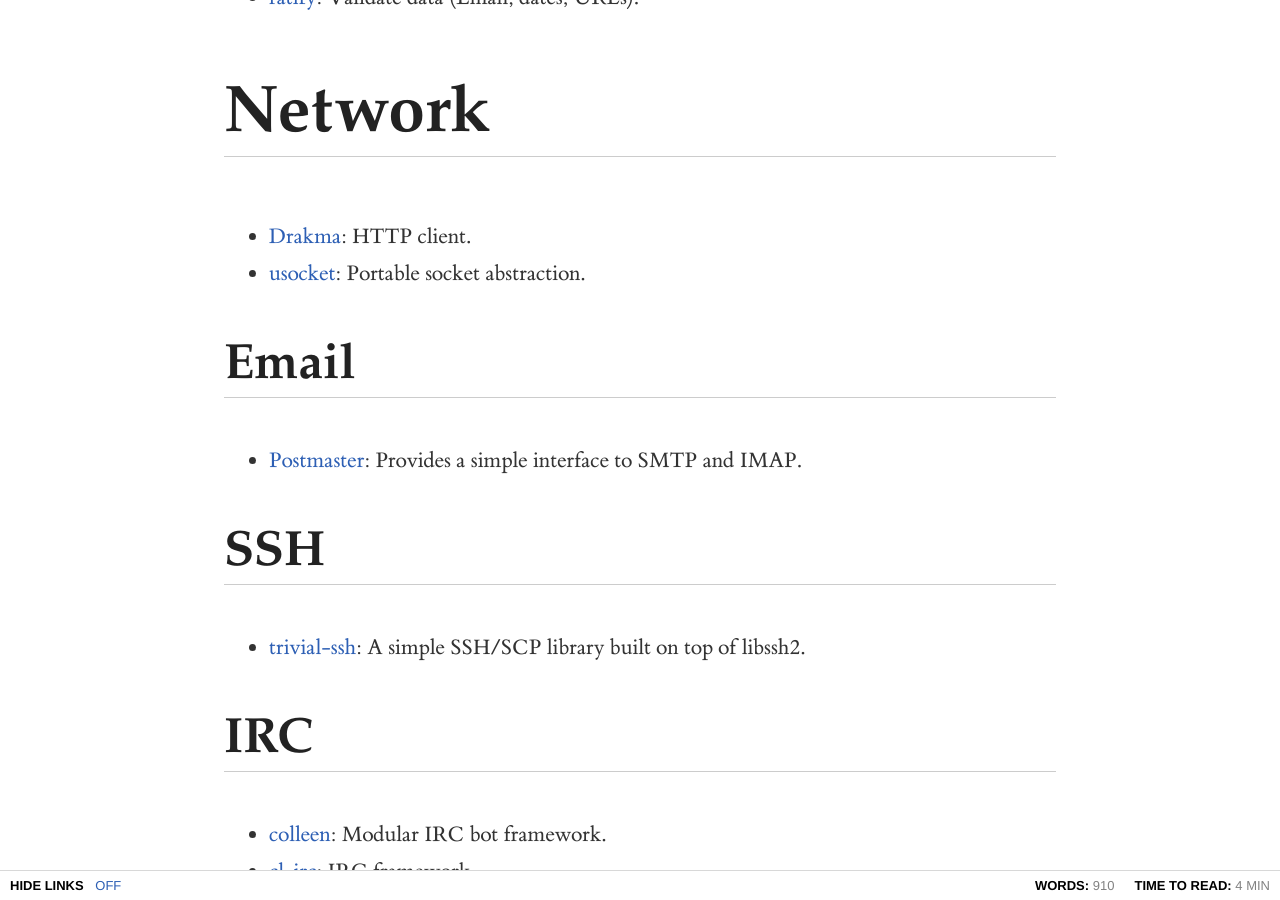
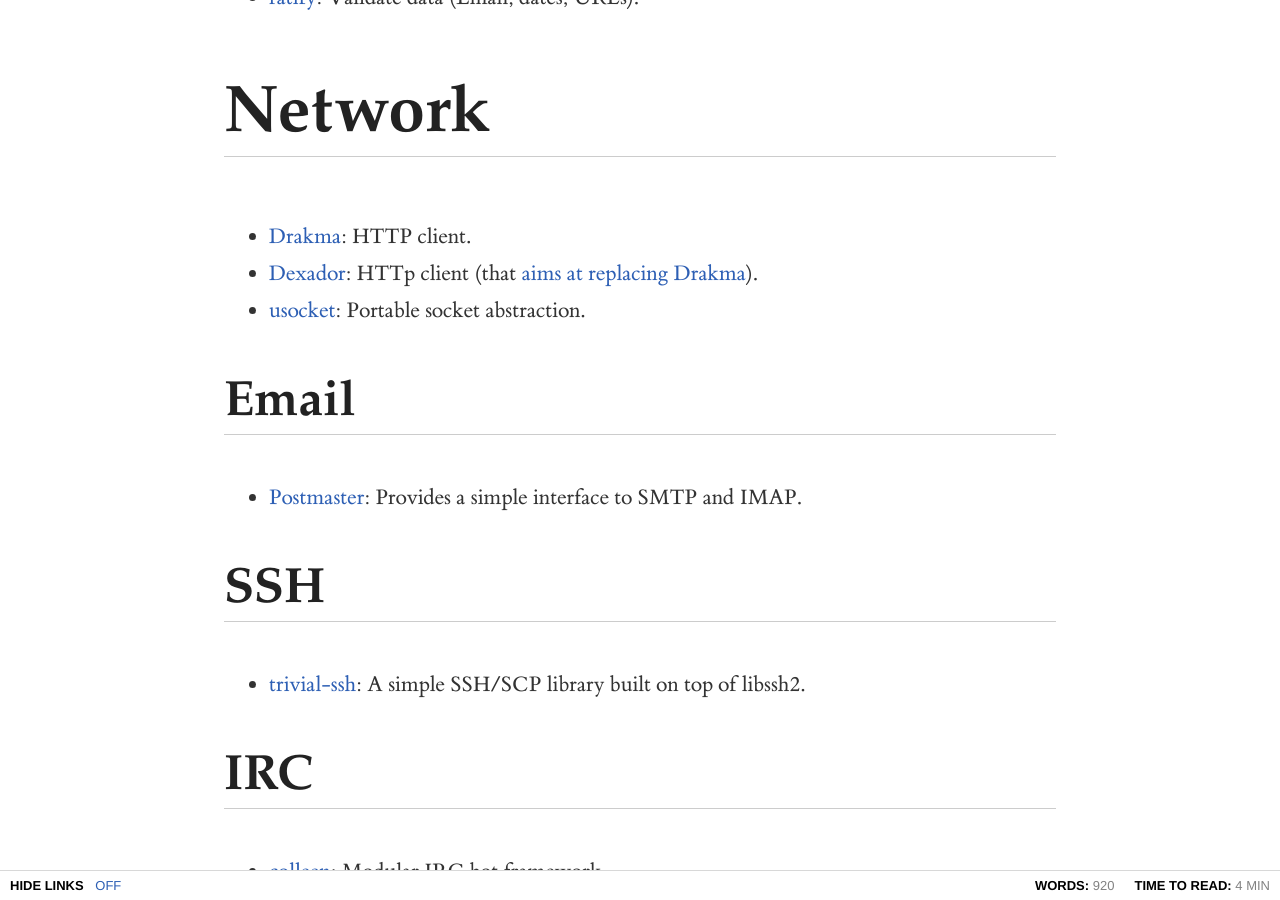
Before and after one commit to LispLang/lisplang.github.io, a Jekyll site: the page built from wiki/_posts/2016-01-01-recommended-libraries.md, in a window 1280 px wide and 900 px high, scrolled down 4891 px. Built offline with Jekyll 4.4.1, drawn with Linux system fonts in a browser that asks for light colours.

Commit message:
Dexador, HTTP client that aims at replacing Drakma

```diff
--- a/wiki/_posts/2016-01-01-recommended-libraries.md
+++ b/wiki/_posts/2016-01-01-recommended-libraries.md
@@ -117,6 +117,7 @@
 # Network
 
 - [Drakma](http://weitz.de/drakma/): HTTP client.
+- [Dexador](http://quickdocs.org/dexador/): HTTp client (that [aims at replacing Drakma](http://www.slideshare.net/fukamachi/dexador-rises)).
 - [usocket](http://common-lisp.net/project/usocket/): Portable socket
   abstraction.
 
```
